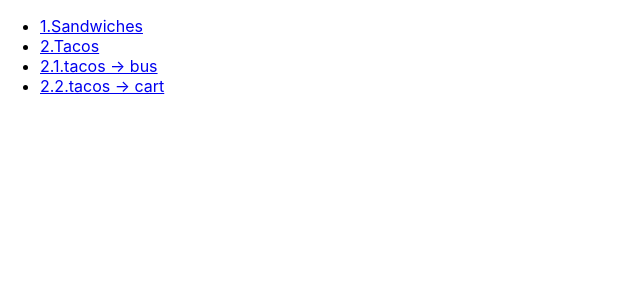
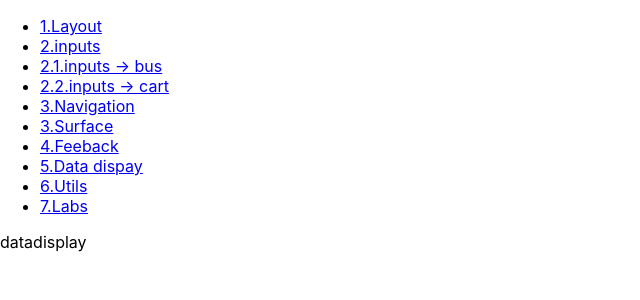
Before and after one commit to gnganapath/reactguide, a React (Create React App) app: page /datadisplay in a window 1280 px wide. Shown: the top 300 px of the page, without its empty margins (0-640 px from the left). Built offline with nearby package versions, Linux system fonts and the light colour scheme.

Commit message:
mat-ui building architect -routes complete

```diff
--- a/src/App.js
+++ b/src/App.js
@@ -1,35 +1,64 @@
 import React from "react";
 import {  BrowserRouter as Router,  Switch,  Route,  Link } from "react-router-dom";
 
-// Some folks find value in a centralized route config.
-// A route config is just data. React is great at mapping
-// data into components, and <Route> is a component.
+import Layout from './components/layout/layout';
+import Navigation from './components/navigation/navigation';
+import Surface from './components/surfaces/surface';
+import Feedback from './components/feedback/Feedback';
+import Datadisplay from './components/datadisplay/datadisplay';
+import Utils from './components/utils/Utils';
+import Labs from './components/lab/Lab';
 
-// Our route config is just an array of logical "routes"
-// with `path` and `component` props, ordered the same
-// way you'd do inside a `<Switch>`.
 const routes = [
   {
-    path: "/sandwiches",
-    component: Sandwiches
+    path: "/layout",
+    component: Layout
   },
   {
-    path: "/tacos",
-    component: Tacos,
+    path: "/input",
+    component: inputs,
     routes: [
       {
-        path: "/tacos/bus",
+        path: "/input/bus",
         component: Bus
       },
       {
-        path: "/tacos/cart",
+        path: "/input/cart",
         component: Cart
       }
     ]
   },
   {
-    path: "/tacos/cart",
+    path: "/input/cart",
     component: Cart
+  },
+  {
+    path: "/input/cart",
+    component: Cart
+  },
+  {
+    path: "/navigation",
+    component: Navigation
+  },
+  {
+    path: "/surface",
+    component: Surface
+  },
+  {
+    path: "/feedback",
+    component: Feedback
+  },
+  {
+    path: "/datadisplay",
+    component: Datadisplay
+  },
+  {
+    path: "/utils",
+    component: Utils
+  },
+  {
+    path: "/labs",
+    component: Labs
   },
 ];
 
@@ -39,17 +68,35 @@ export default function RouteConfigExample() {
       <div>
         <ul>
         <li>
-            <Link to="/sandwiches">1.Sandwiches</Link>
+            <Link to="/layout">1.Layout</Link>
           </li>
 
           <li>
-            <Link to="/tacos">2.Tacos</Link>
+            <Link to="/input">2.inputs</Link>
           </li>
           <li>
-            <Link to="/tacos/bus">2.1.tacos -> bus</Link>
+            <Link to="/input/bus">2.1.inputs -> bus</Link>
           </li>
           <li>
-            <Link to="/tacos/cart">2.2.tacos -> cart</Link>
+            <Link to="/input/cart">2.2.inputs -> cart</Link>
+          </li>
+          <li>
+            <Link to="/navigation">3.Navigation</Link>
+          </li>
+          <li>
+            <Link to="/surface">3.Surface</Link>
+          </li>
+          <li>
+            <Link to="/feedback">4.Feeback</Link>
+          </li>
+          <li>
+            <Link to="/datadisplay">5.Data dispay</Link>
+          </li>
+          <li>
+            <Link to="/utils">6.Utils</Link>
+          </li>
+          <li>
+            <Link to="/labs">7.Labs</Link>
           </li>
         </ul>
 
@@ -63,9 +110,7 @@ export default function RouteConfigExample() {
   );
 }
 
-// A special wrapper for <Route> that knows how to
-// handle "sub"-routes by passing them in a `routes`
-// prop to the component it renders.
+
 function RouteWithSubRoutes(route) {
   return (
     <Route
@@ -82,16 +127,16 @@ function Sandwiches() {
   return <h2>Sandwiches</h2>;
 }
 
-function Tacos({ routes }) {
+function inputs({ routes }) {
   return (
     <div>
-      <h2>Tacos</h2>
+      <h2>inputs</h2>
       <ul>
         <li>
-          <Link to="/tacos/bus">Bus</Link>
+          <Link to="/input/bus">Bus</Link>
         </li>
         <li>
-          <Link to="/tacos/cart">Cart</Link>
+          <Link to="/input/cart">Cart</Link>
         </li>
       </ul>
 
--- /dev/null
+++ b/src/components/datadisplay/datadisplay.js
@@ -0,0 +1,11 @@
+import React from 'react'
+
+function datadisplay() {
+    return (
+        <div>
+            datadisplay
+        </div>
+    )
+}
+
+export default datadisplay
--- /dev/null
+++ b/src/components/feedback/Feedback.js
@@ -0,0 +1,11 @@
+import React from 'react'
+
+function Feedback() {
+    return (
+        <div>
+            Feeback
+        </div>
+    )
+}
+
+export default Feedback
--- /dev/null
+++ b/src/components/lab/Lab.js
@@ -0,0 +1,11 @@
+import React from 'react'
+
+function Lab() {
+    return (
+        <div>
+            Lab
+        </div>
+    )
+}
+
+export default Lab
--- a/src/components/layout/layout.js
+++ b/src/components/layout/layout.js
@@ -1,11 +1,16 @@
 import React from 'react'
+import Box from '@material-ui/core/Box';
+import Button from '@material-ui/core/Button';
 
-function layout() {
+function Layout() {
     return (
         <div>
-            layout components
+            <h1>layout components</h1>
+            <Box component="span" m={12}>
+                <Button />b
+            </Box>
         </div>
     )
 }
 
-export default layout
+export default Layout
--- /dev/null
+++ b/src/components/navigation/navigation.js
@@ -0,0 +1,10 @@
+import React from 'react'
+
+export default function navigation() {
+    return (
+        <div>
+            navigation
+
+        </div>
+    )
+}
--- /dev/null
+++ b/src/components/surfaces/surface.js
@@ -0,0 +1,12 @@
+import React from 'react'
+
+function surface() {
+    return (
+        <div>
+            surface
+
+        </div>
+    )
+}
+
+export default surface
--- /dev/null
+++ b/src/components/utils/Utils.js
@@ -0,0 +1,11 @@
+import React from 'react'
+
+function Utils() {
+    return (
+        <div>
+            Utils
+        </div>
+    )
+}
+
+export default Utils
```
Also changed, not shown: 1 other file (tests, documents, lock files or other folders).
